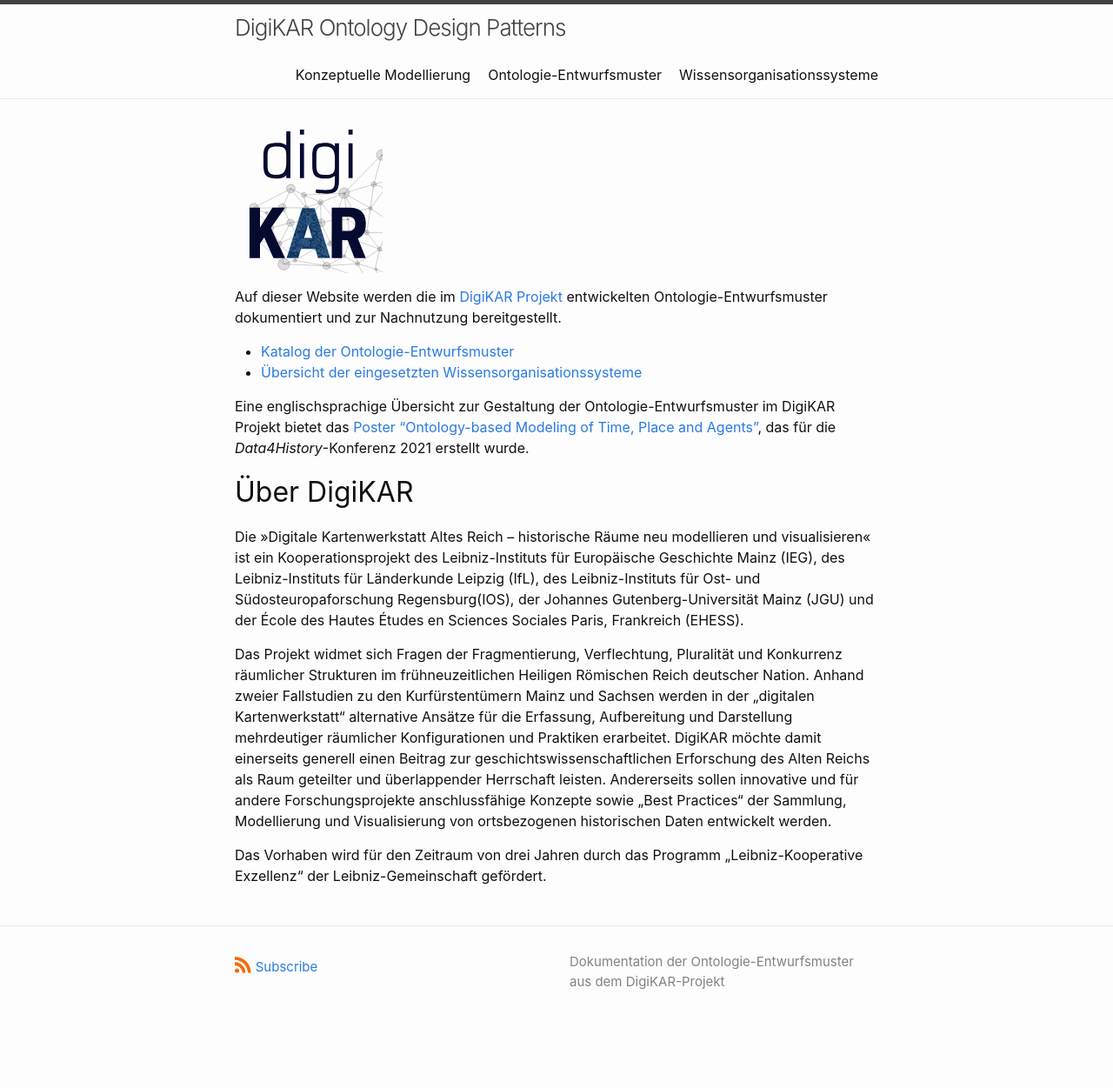
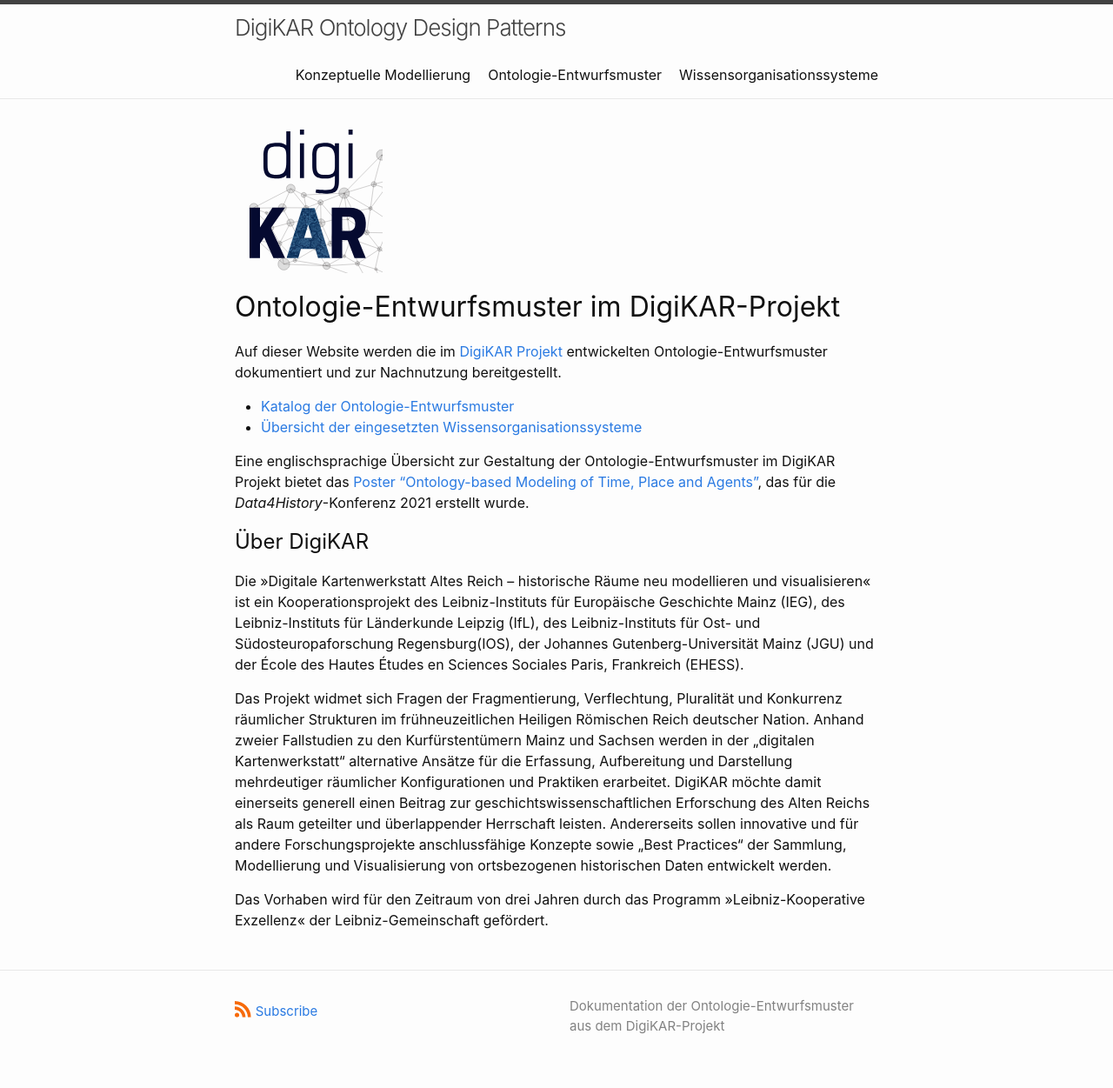
Before and after one commit to ieg-dhr/DigiKAR-Ontology-Design, a Jekyll site: the page built from index.md, in a window 1280 px wide. Shown: the whole page at 87% size. Built offline with Jekyll 4.4.1, drawn with Linux system fonts in a browser that asks for light colours; our own code applies the rules of GitHub Pages for plain Markdown files; before the commit the page ends 1200 px from its top, so only the background shows below that.

Commit message:
Update index.md

```diff
--- a/index.md
+++ b/index.md
@@ -1,5 +1,6 @@
 <a href="https://digikar.eu/"><img src="img/DigiKAR_Logo_020921.svg" width="23%" alt="DigiKAR-Logo"></a>
 
+# Ontologie-Entwurfsmuster im DigiKAR-Projekt
 Auf dieser Website werden die im <a href="https://digikar.eu/">DigiKAR Projekt</a> entwickelten Ontologie-Entwurfsmuster dokumentiert und zur Nachnutzung bereitgestellt.
 
 - [Katalog der Ontologie-Entwurfsmuster](odp/)
@@ -7,9 +8,9 @@
 
 Eine englischsprachige Übersicht zur Gestaltung der Ontologie-Entwurfsmuster im DigiKAR Projekt bietet das <a href="https://zenodo.org/record/4895498#.Y_eQj9CZM2w">Poster "Ontology-based Modeling of Time, Place and Agents"</a>, das für die <em>Data4History</em>-Konferenz 2021 erstellt wurde.
 
-# Über DigiKAR
+## Über DigiKAR
 Die »Digitale Kartenwerkstatt Altes Reich – historische Räume neu modellieren und visualisieren« ist ein Kooperationsprojekt des Leibniz-Instituts für Europäische Geschichte Mainz (IEG), des Leibniz-Instituts für Länderkunde Leipzig (IfL), des Leibniz-Instituts für Ost- und Südosteuropaforschung Regensburg(IOS), der Johannes Gutenberg-Universität Mainz (JGU) und der École des Hautes Études en Sciences Sociales Paris, Frankreich (EHESS).
 
 Das Projekt widmet sich Fragen der Fragmentierung, Verflechtung, Pluralität und Konkurrenz räumlicher Strukturen im frühneuzeitlichen Heiligen Römischen Reich deutscher Nation. Anhand zweier Fallstudien zu den Kurfürstentümern Mainz und Sachsen werden in der „digitalen Kartenwerkstatt“ alternative Ansätze für die Erfassung, Aufbereitung und Darstellung mehrdeutiger räumlicher Konfigurationen und Praktiken erarbeitet. DigiKAR möchte damit einerseits generell einen Beitrag zur geschichtswissenschaftlichen Erforschung des Alten Reichs als Raum geteilter und überlappender Herrschaft leisten. Andererseits sollen innovative und für andere Forschungsprojekte anschlussfähige Konzepte sowie „Best Practices“ der Sammlung, Modellierung und Visualisierung von ortsbezogenen historischen Daten entwickelt werden.
 
-Das Vorhaben wird für den Zeitraum von drei Jahren durch das Programm „Leibniz-Kooperative Exzellenz“ der Leibniz-Gemeinschaft gefördert.
+Das Vorhaben wird für den Zeitraum von drei Jahren durch das Programm »Leibniz-Kooperative Exzellenz« der Leibniz-Gemeinschaft gefördert.
```
